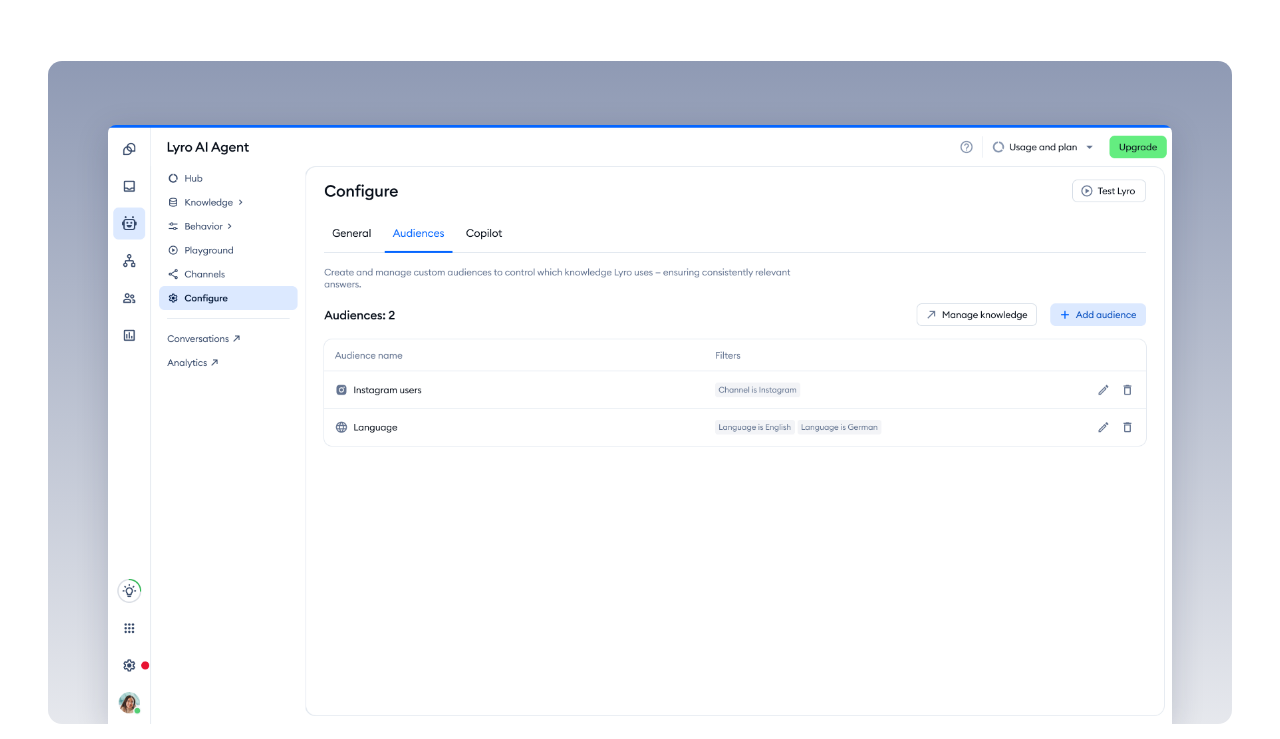
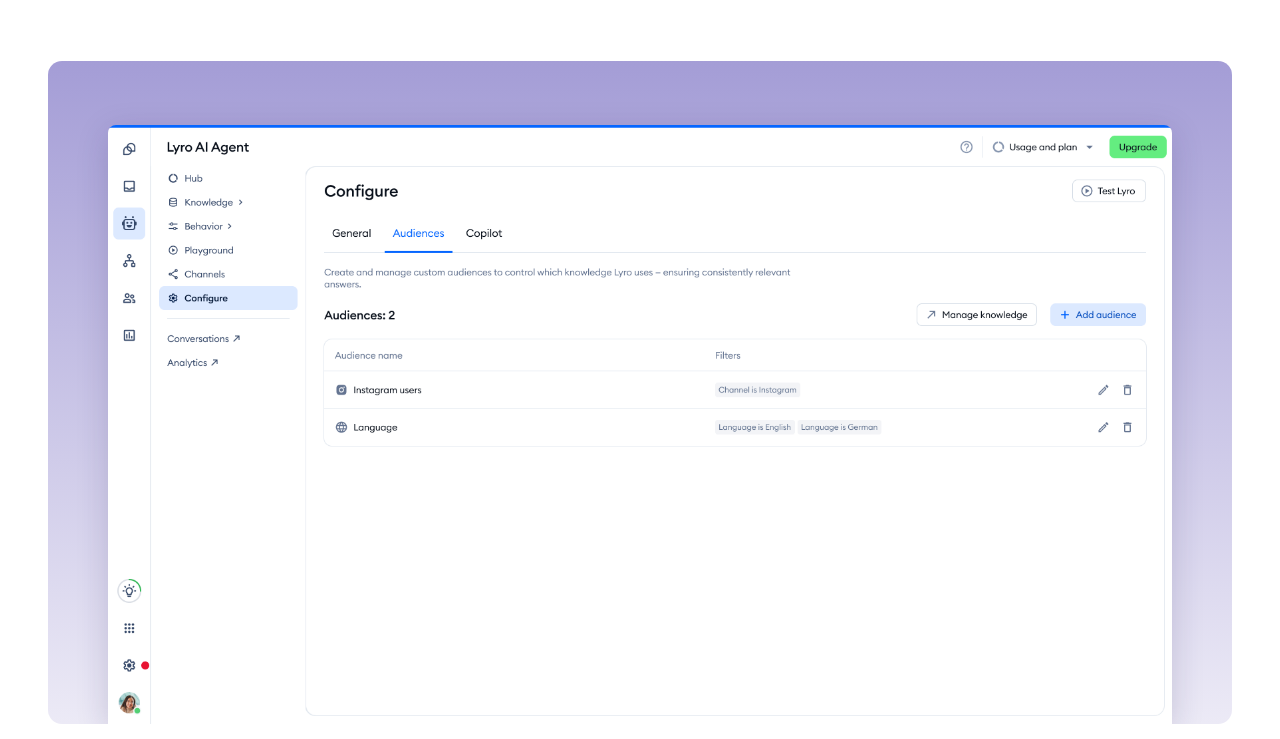
Before and after one commit to dgrochowicki/dgrochowicki.github.io, an Astro site: page /portfolio/lyro-audiences in a window 1280 px wide. Shown: the part 721-1460 px from the top of the page. Built offline with nearby package versions, Linux system fonts and the light colour scheme; Astro itself is replaced by a stand-in of ours.

Commit message:
Accent: lavender/violet instead of lime green (cards, numbers, badges, cover gradient, OG image)
Co-Authored-By: Claude Opus 5.5 <noreply@anthropic.com>

```diff
--- a/src/styles/global.css
+++ b/src/styles/global.css
@@ -8,7 +8,7 @@
   --fg: #161616;
   --muted: #6e7686;
   --line: #e6e7ea;
-  --accent: #e1ffc1;
+  --accent: #e4e0ff;
   --accent-fg: #161616;
   --link: #4f46e5;
   --max: 1200px;
--- a/src/views/CasePage.astro
+++ b/src/views/CasePage.astro
@@ -133,9 +133,9 @@ const imgSizes = (n: number) => (n > 1 ? '(max-width: 860px) 100vw, 600px' : '(m
   @media (max-width: 760px) { .meta, .meta.no-year { grid-template-columns: 1fr 1fr; gap: 28px 20px; } }
 
   /* Cover: zrzut na tle z gradientem, przycięty od dołu */
-  .cover { background: linear-gradient(180deg, #8f9ab4 0%, #e6e8ed 100%); border-radius: var(--radius); padding: clamp(20px, 5vw, 64px) clamp(16px, 5vw, 60px) 0; max-height: 760px; overflow: hidden; }
-  .cover :global(img) { display: block; border-radius: 8px 8px 0 0; box-shadow: 0 8px 32px rgba(20, 30, 60, .18); }
-  @media (prefers-color-scheme: dark) { .cover { background: linear-gradient(180deg, #3a4258 0%, #1c1d1f 100%); } }
+  .cover { background: linear-gradient(180deg, #a49dd6 0%, #eceaf6 100%); border-radius: var(--radius); padding: clamp(20px, 5vw, 64px) clamp(16px, 5vw, 60px) 0; max-height: 760px; overflow: hidden; }
+  .cover :global(img) { display: block; border-radius: 8px 8px 0 0; box-shadow: 0 8px 32px rgba(40, 30, 90, .18); }
+  @media (prefers-color-scheme: dark) { .cover { background: linear-gradient(180deg, #3b365e 0%, #1c1d1f 100%); } }
 
   .block { padding-top: clamp(40px, 6vw, 72px); }
   .block .row { border-top: 1px solid var(--line); }
```
Also changed, not shown: public/og.png.
